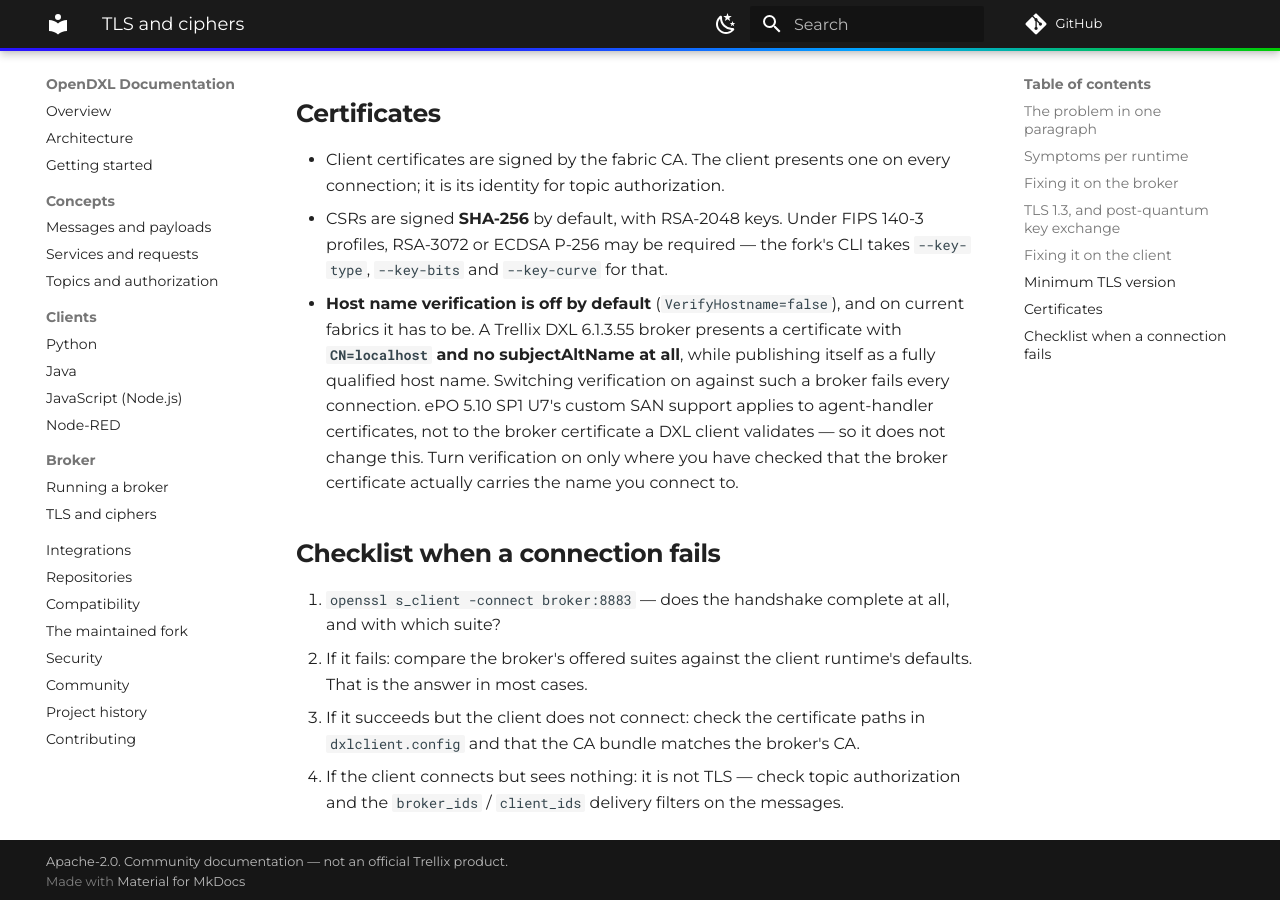
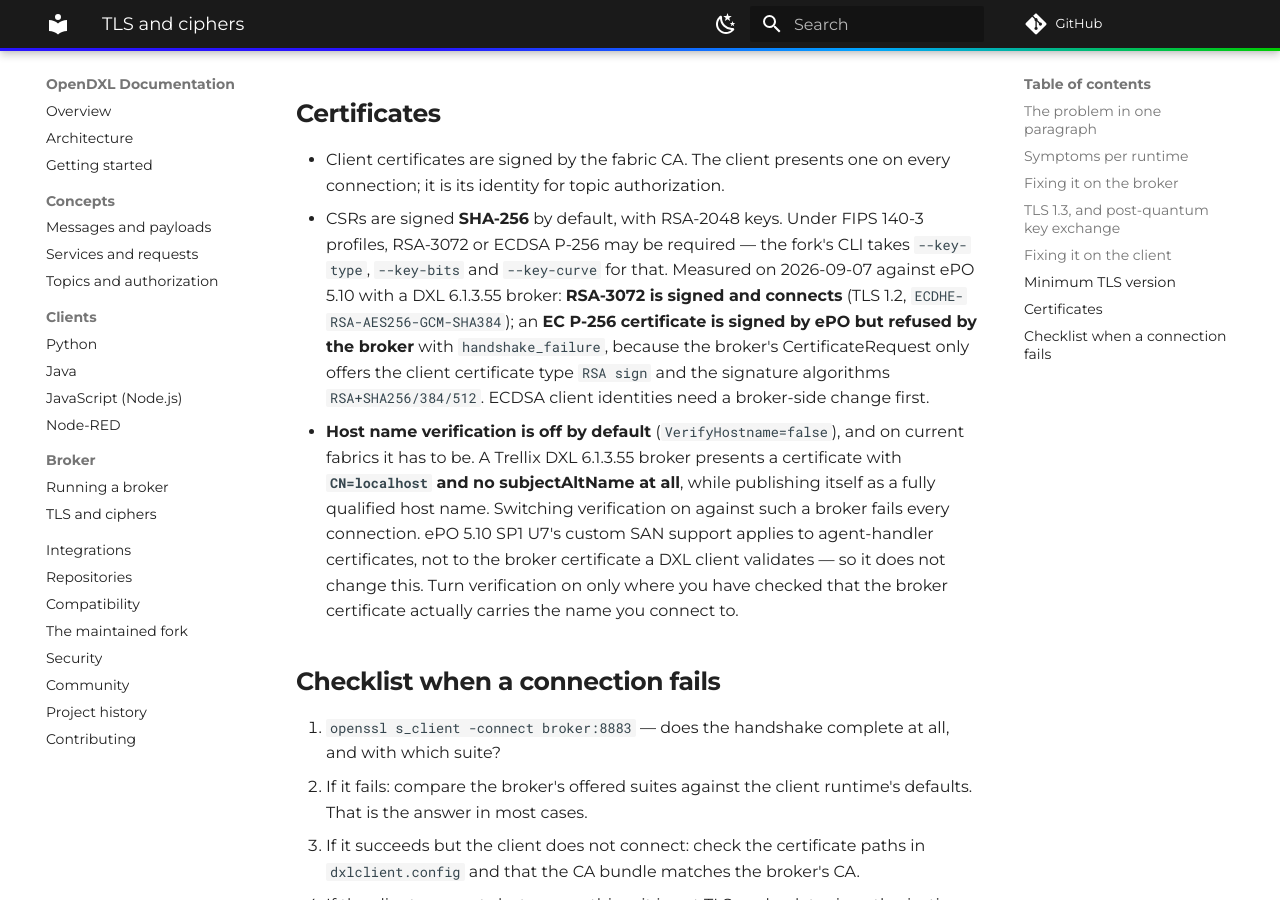
Before and after one commit to JMuellerTX/opendxl-docs, an MkDocs documentation site: the page built from docs/broker/tls.md, in a window 1280 px wide and 900 px high, scrolled down 3862 px. Built offline with MkDocs 1.6.1 and Material for MkDocs 9.7.7, drawn with Linux system fonts in a browser that asks for light colours; comment, search, counter and statistics services are not loaded.

Commit message:
Compatibility: measured ePO 5.10 provisioning with EC and RSA-3072 keys, truststore facts
Measured on 2026-09-07 against ePO 5.10 (JMLLER-2025) with its DXL 6.1.3.55
broker:

- provisionconfig --key-bits 3072: ePO signs the CSR and the broker accepts the
  certificate (TLS 1.2, ECDHE-RSA-AES256-GCM-SHA384).
- provisionconfig --key-type ec: ePO signs the P-256 CSR, but the broker
  rejects the handshake. Its CertificateRequest only offers the client
  certificate type "RSA sign" with RSA+SHA256/384/512, so ECDSA client
  identities cannot be used against DXL 6.1.x.
- Truststore: the ePO web certificate is issued by the server's own Orion CA
  with a DNS-only SAN, and on Python 3.13+ the Orion CA additionally fails
  VERIFY_X509_STRICT ("CA cert does not include key usage extension"). A
  hardened truststore default needs an escape hatch for that too.

```diff
--- a/docs/broker/tls.md
+++ b/docs/broker/tls.md
@@ -154,7 +154,12 @@ listener.
   connection; it is its identity for [topic authorization](../concepts/topics-and-authorization.md).
 - CSRs are signed **SHA-256** by default, with RSA-2048 keys. Under FIPS 140-3 profiles,
   RSA-3072 or ECDSA P-256 may be required — the fork's CLI takes `--key-type`,
-  `--key-bits` and `--key-curve` for that.
+  `--key-bits` and `--key-curve` for that. Measured on 2026-09-07 against ePO 5.10 with a
+  DXL 6.1.3.55 broker: **RSA-3072 is signed and connects** (TLS 1.2,
+  `ECDHE-RSA-AES256-GCM-SHA384`); an **EC P-256 certificate is signed by ePO but refused by
+  the broker** with `handshake_failure`, because the broker's CertificateRequest only offers
+  the client certificate type `RSA sign` and the signature algorithms `RSA+SHA256/384/512`.
+  ECDSA client identities need a broker-side change first.
 - **Host name verification is off by default** (`VerifyHostname=false`), and on current
   fabrics it has to be. A Trellix DXL 6.1.3.55 broker presents a certificate with
   **`CN=localhost` and no subjectAltName at all**, while publishing itself as a fully
```
Also changed, not shown: docs/clients/python.md (+1 -1 lines), docs/compatibility.md (+2 -1 lines).
